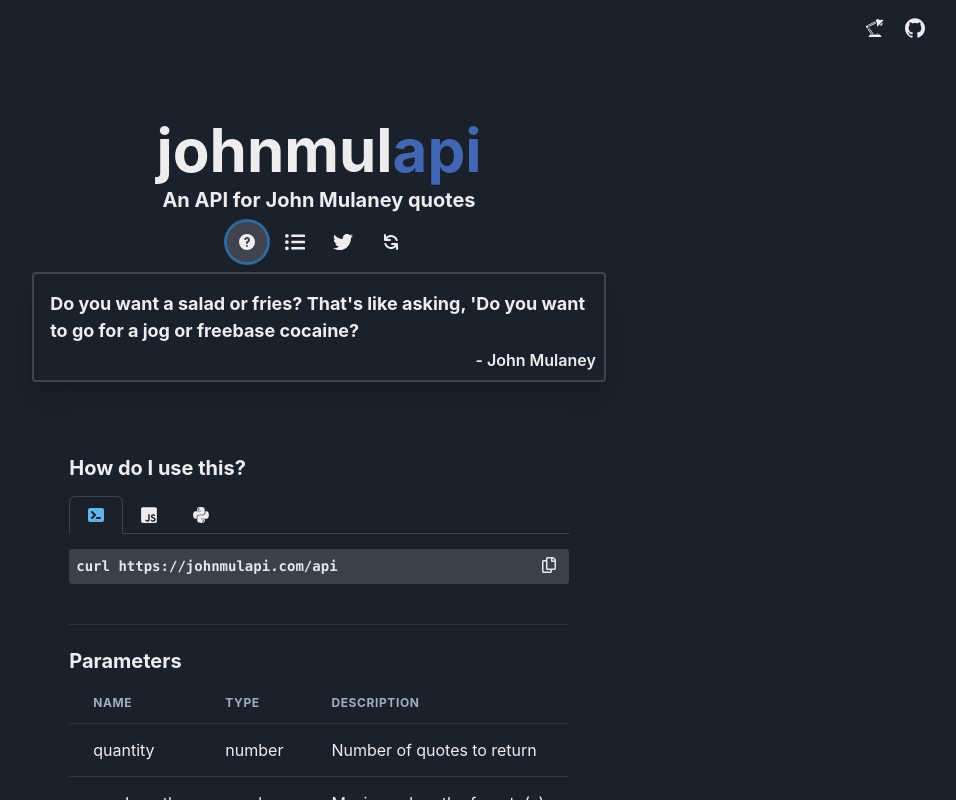
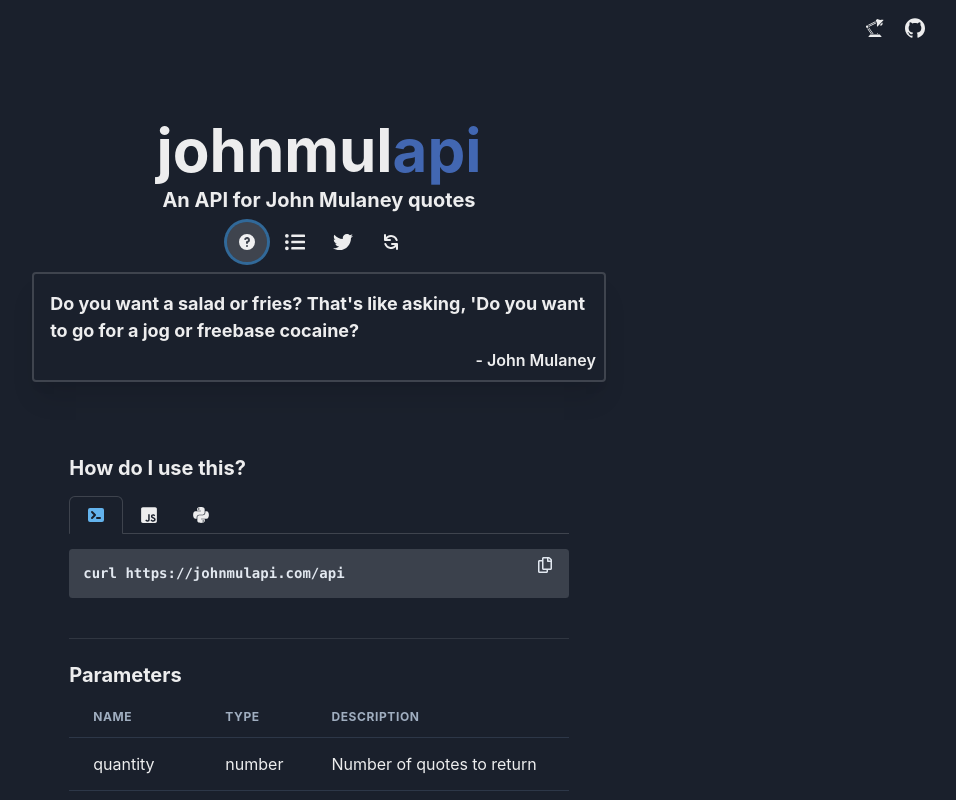
Before and after one commit to tinkoh/johnmulapi, a Next.js app: page / in a window 1280 px wide. Both pictures are taken after a click on the button 568 px from the left and 242 px from the top of the page. Shown: the top 800 px of the page, without its empty margins (321-1277 px from the left). Built offline with nearby package versions, Linux system fonts and the light colour scheme.

Commit message:
Improve copy button

```diff
--- a/components/HowToUse.tsx
+++ b/components/HowToUse.tsx
@@ -2,6 +2,7 @@
 import {
     Container, Heading, Tabs, Tab, TabList, TabPanels, TabPanel, Code, Text, IconButton, Tooltip, Table, Thead, Tbody, Tr, Th, Td, TableContainer, Divider, Box
 } from "@chakra-ui/react"
+import { useColorModeValue, useToast } from "@chakra-ui/react"
 import { HiTerminal } from "react-icons/hi"
 import { FaJsSquare, FaPython, FaRegCopy } from "react-icons/fa"
 import { horizontalScrollbar } from "../styles/scrollbar"
@@ -22,8 +23,19 @@
 `
     ]
 
-    const copy = async (text: string) =>
+    const copyButtonBackground = useColorModeValue("gray.200", "gray.600")
+    const toast = useToast()
+
+    const copy = async (text: string) => {
       await navigator.clipboard.writeText(text)
+        .then(() => {
+          toast({
+            title: "Copied to clipboard!",
+            isClosable: true,
+            duration: 3000
+          })
+        })
+    }
 
     return (
         <Container
@@ -56,7 +68,7 @@
                     <Code
                       display="block"
                       whiteSpace="pre"
-                      p="0.5em"
+                      p="1em"
                       pr="3em"
                       borderRadius="0.25em"
                       fontWeight="semibold"
@@ -68,8 +80,14 @@
                         aria-label="Copy"
                         icon={<FaRegCopy />}
                         position="absolute"
-                        right="0" top="0.5em"
+                        right="0" top="0"
+                        mt="0.25em" mr="0.25em"
                         variant="link"
+                        py={1}
+                        _focus={{
+                          boxShadow: "none",
+                          backgroundColor: copyButtonBackground
+                        }}
                         onClick={() => copy(code)}
                       />
                       </Tooltip>
@@ -125,7 +143,7 @@
               width="100%"
               minWidth="fit-content"
               mt="1em"
-              p="0.5em"
+              p="1em"
               pr={["2.5em", "2.5em", "0.5em"]}
               borderRadius="0.25em"
               display="block"
```
